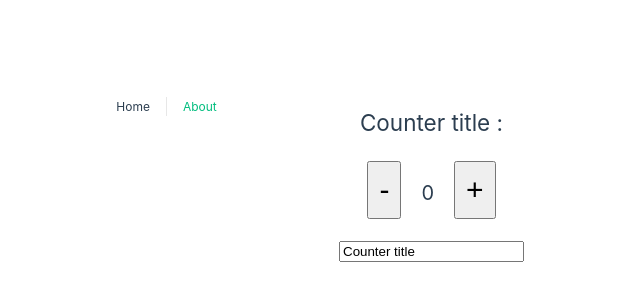
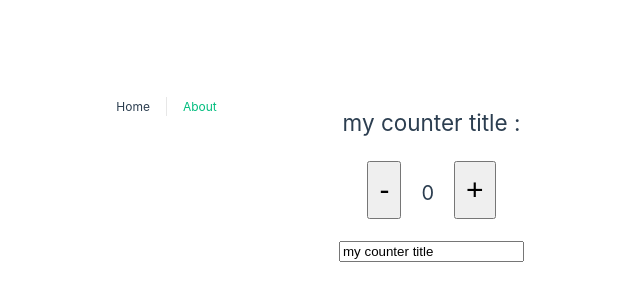
Before and after one commit to danish981/vue-composition-api-basics-danny, a Vue app: page / in a window 1280 px wide. Shown: the part 216-516 px from the top of the page, without its empty margins (341-981 px from the left). Built offline with nearby package versions, Linux system fonts and the light colour scheme.

Commit message:
From ref to reactive - what is changed - we learned what is changed and how we can use reactive

```diff
--- a/src/views/HomeView.vue
+++ b/src/views/HomeView.vue
@@ -1,31 +1,33 @@
 <template>
   <div class="home">
-    <h2>{{ counterTitle }} :</h2>
+    <h2>{{ dataCount.title }} :</h2>
 
     <div>
-      <button class="btn minus" @click="decreaseCounter">-</button>
-      <span class="counter"> {{ counter }} </span>
-      <button class="btn plus" @click="increaseCounter">+</button>
+      <button class="btn minus" @click="decreaseCounter"> - </button>
+      <span class="counter"> {{ dataCount.count }} </span>
+      <button class="btn plus" @click="increaseCounter"> + </button>
     </div>
 
     <div>
-      <input type="text" v-model="counterTitle" />
+      <input type="text" v-model="dataCount.title" />
     </div>
   </div>
 </template>
 
 <script setup>
-import { ref } from "vue";
+import { reactive } from "vue";
 
-const counter = ref(0),
-  counterTitle = ref("Counter title");
+const dataCount = reactive({
+  count: 0,
+  title: "my counter title",
+});
 
 const increaseCounter = () => {
-  counter.value++;
+  dataCount.count++;
 };
 
 const decreaseCounter = () => {
-  if (counter.value > 0) counter.value--;
+  dataCount.count--;
 };
 </script>
 
```
Also changed, not shown: 1 other file (tests, documents, lock files or other folders).
